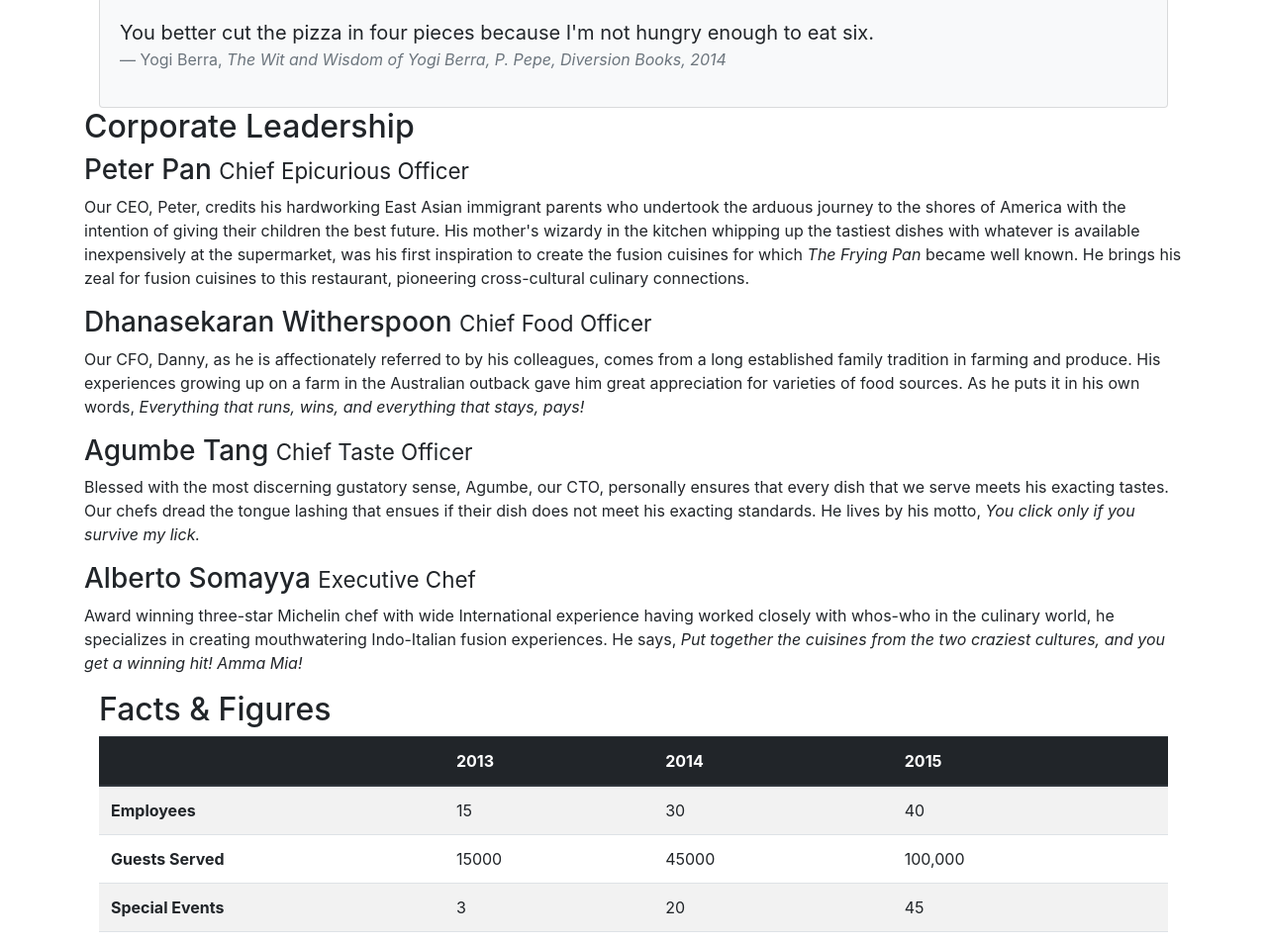
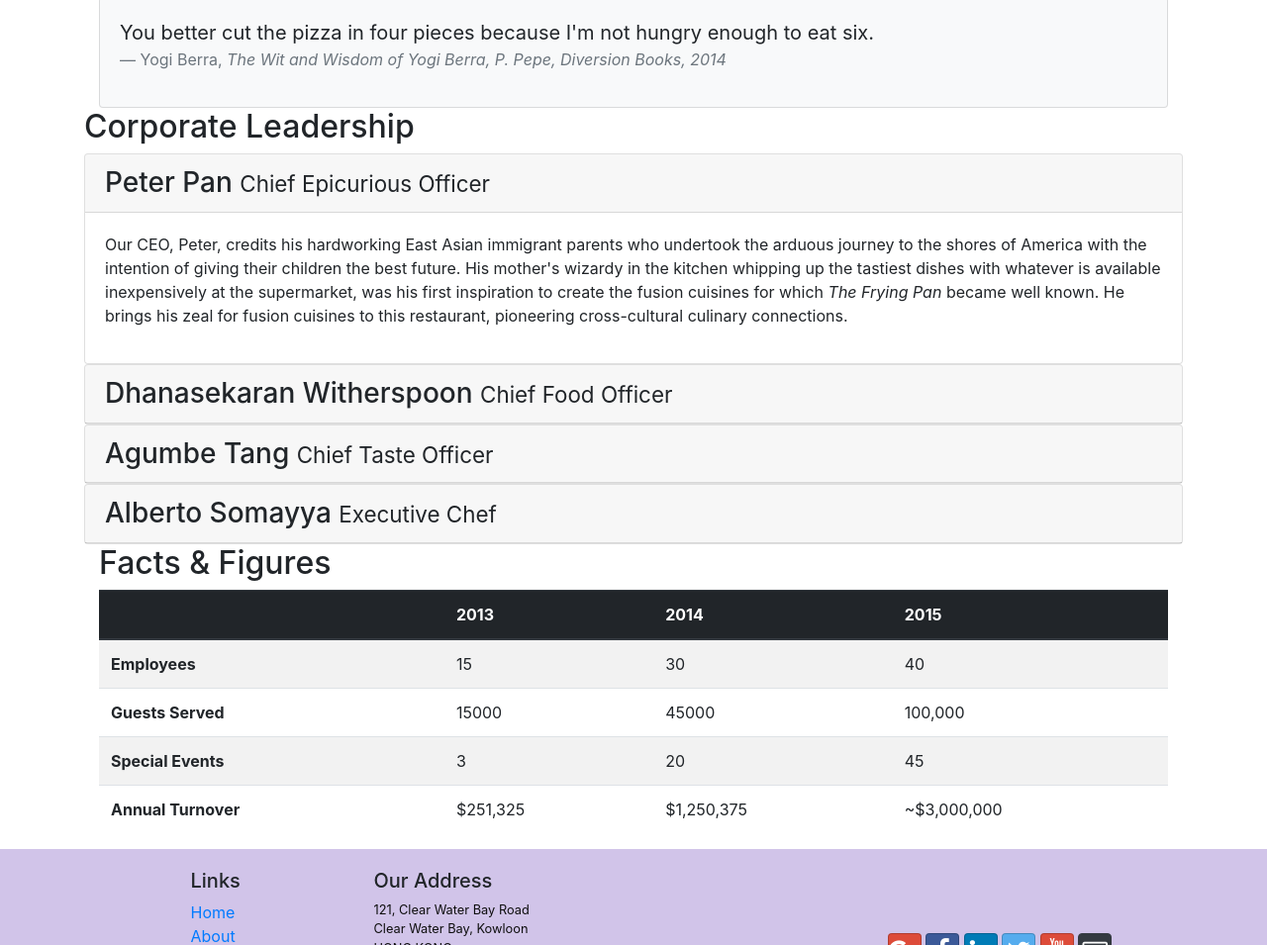
Before and after one commit to pranjay-poddar/Con_Fusion, a website: page aboutus.html in a window 1280 px wide. Shown: the part 762-1717 px from the top of the page at 99% size. Drawn offline with nearby package versions, Linux system fonts and the light colour scheme.

Commit message:
added tabs,pills and accordion

```diff
--- a/aboutus.html
+++ b/aboutus.html
@@ -107,18 +107,73 @@
         <div class="row">
             <div col="col-12 col-sm-12">
                 <h2>Corporate Leadership</h2>
-                <h3>Peter Pan <small>Chief Epicurious Officer</small></h3>
-                <p class="d-none d-sm-block">Our CEO, Peter, credits his hardworking East Asian immigrant parents who undertook the arduous journey to the shores of America with the intention of giving their children the best future. His mother's wizardy in the kitchen whipping up
-                    the tastiest dishes with whatever is available inexpensively at the supermarket, was his first inspiration to create the fusion cuisines for which <em>The Frying Pan</em> became well known. He brings his zeal for fusion cuisines to
-                    this restaurant, pioneering cross-cultural culinary connections.</p>
-                <h3>Dhanasekaran Witherspoon <small>Chief Food Officer</small></h3>
-                <p class="d-none d-sm-block">Our CFO, Danny, as he is affectionately referred to by his colleagues, comes from a long established family tradition in farming and produce. His experiences growing up on a farm in the Australian outback gave him great appreciation for
-                    varieties of food sources. As he puts it in his own words, <em>Everything that runs, wins, and everything that stays, pays!</em></p>
-                <h3>Agumbe Tang <small>Chief Taste Officer</small></h3>
-                <p class="d-none d-sm-block">Blessed with the most discerning gustatory sense, Agumbe, our CTO, personally ensures that every dish that we serve meets his exacting tastes. Our chefs dread the tongue lashing that ensues if their dish does not meet his exacting standards.
-                    He lives by his motto, <em>You click only if you survive my lick.</em></p>
-                <h3>Alberto Somayya <small>Executive Chef</small></h3>
-                <p class="d-none d-sm-block">Award winning three-star Michelin chef with wide International experience having worked closely with whos-who in the culinary world, he specializes in creating mouthwatering Indo-Italian fusion experiences. He says, <em>Put together the cuisines from the two craziest cultures, and you get a winning hit! Amma Mia!</em></p>
+
+                <div id="accordion">
+
+                    <div class="card">
+                        <div class="card-header" role="tab" id="peterhead">
+                            <h3 class="mb-0">
+                                <a data-toggle="collapse" data-target="#peter">
+                            Peter Pan <small>Chief Epicurious Officer</small>
+                            </a>
+                            </h3>
+                        </div>
+                        <div class="collapse show" id="peter" data-parent="#accordion">
+                            <div class="card-body">
+                                <p class="d-none d-sm-block">Our CEO, Peter, credits his hardworking East Asian immigrant parents who undertook the arduous journey to the shores of America with the intention of giving their children the best future. His mother's wizardy in the kitchen
+                                    whipping up the tastiest dishes with whatever is available inexpensively at the supermarket, was his first inspiration to create the fusion cuisines for which <em>The Frying Pan</em> became well known. He brings his
+                                    zeal for fusion cuisines to this restaurant, pioneering cross-cultural culinary connections.</p>
+                            </div>
+                        </div>
+                    </div>
+
+                    <div class="card">
+                        <div class="card-header" role="tab" id="dannyhead">
+                            <h3 class="mb-0">
+                                <a class="collapsed" data-toggle="collapse" data-target="#danny">
+                            Dhanasekaran Witherspoon <small>Chief Food Officer</small>
+                            </a>
+                            </h3>
+                        </div>
+                        <div class="collapse" id="danny" data-parent="#accordion">
+                            <div class="card-body">
+                                <p class="d-none d-sm-block">Our CFO, Danny, as he is affectionately referred to by his colleagues, comes from a long established family tradition in farming and produce. His experiences growing up on a farm in the Australian outback gave him great
+                                    appreciation for varieties of food sources. As he puts it in his own words, <em>Everything that runs, wins, and everything that stays, pays!</em></p>
+                            </div>
+                        </div>
+                    </div>
+
+                    <div class="card">
+                        <div class="card-header" role="tab" id="agumbehead">
+                            <h3 class="mb-0">
+                                <a class="collapsed" data-toggle="collapse" data-target="#agumbe">
+                        Agumbe Tang <small>Chief Taste Officer</small>
+                        </a>
+                            </h3>
+                        </div>
+                        <div class="collapse" id="agumbe" data-parent="#accordion">
+                            <div class="card-body">
+                                <p class="d-none d-sm-block">Blessed with the most discerning gustatory sense, Agumbe, our CTO, personally ensures that every dish that we serve meets his exacting tastes. Our chefs dread the tongue lashing that ensues if their dish does not meet his
+                                    exacting standards. He lives by his motto, <em>You click only if you survive my lick.</em></p>
+                            </div>
+                        </div>
+                    </div>
+                    <div class="card">
+                        <div class="card-header" role="tab" id="albertohead">
+                            <h3 class="mb-0">
+                                <a class="collapsed" data-toggle="collapse" data-target="#alberto">
+                    Alberto Somayya <small>Executive Chef</small>
+                    </a>
+                            </h3>
+                        </div>
+                        <div class="collapse" id="alberto" data-parent="#accordion">
+                            <div class="card-body">
+                                <p class="d-none d-sm-block">Award winning three-star Michelin chef with wide International experience having worked closely with whos-who in the culinary world, he specializes in creating mouthwatering Indo-Italian fusion experiences. He says, <em>Put together the cuisines from the two craziest cultures, and you get a winning hit! Amma Mia!</em></p>
+                            </div>
+                        </div>
+                    </div>
+
+                </div>
             </div>
 
 
--- a/css/style.css
+++ b/css/style.css
@@ -8,6 +8,13 @@
     padding: 50px 0px 50px 0px;
     border-bottom: 1px ridge;
     min-height: 400px;
+}
+
+.tab-content {
+    border-left: 1px solid #ddd;
+    border-right: 1px solid #ddd;
+    border-bottom: 1px solid #ddd;
+    padding: 10px;
 }
 
 body {
```
